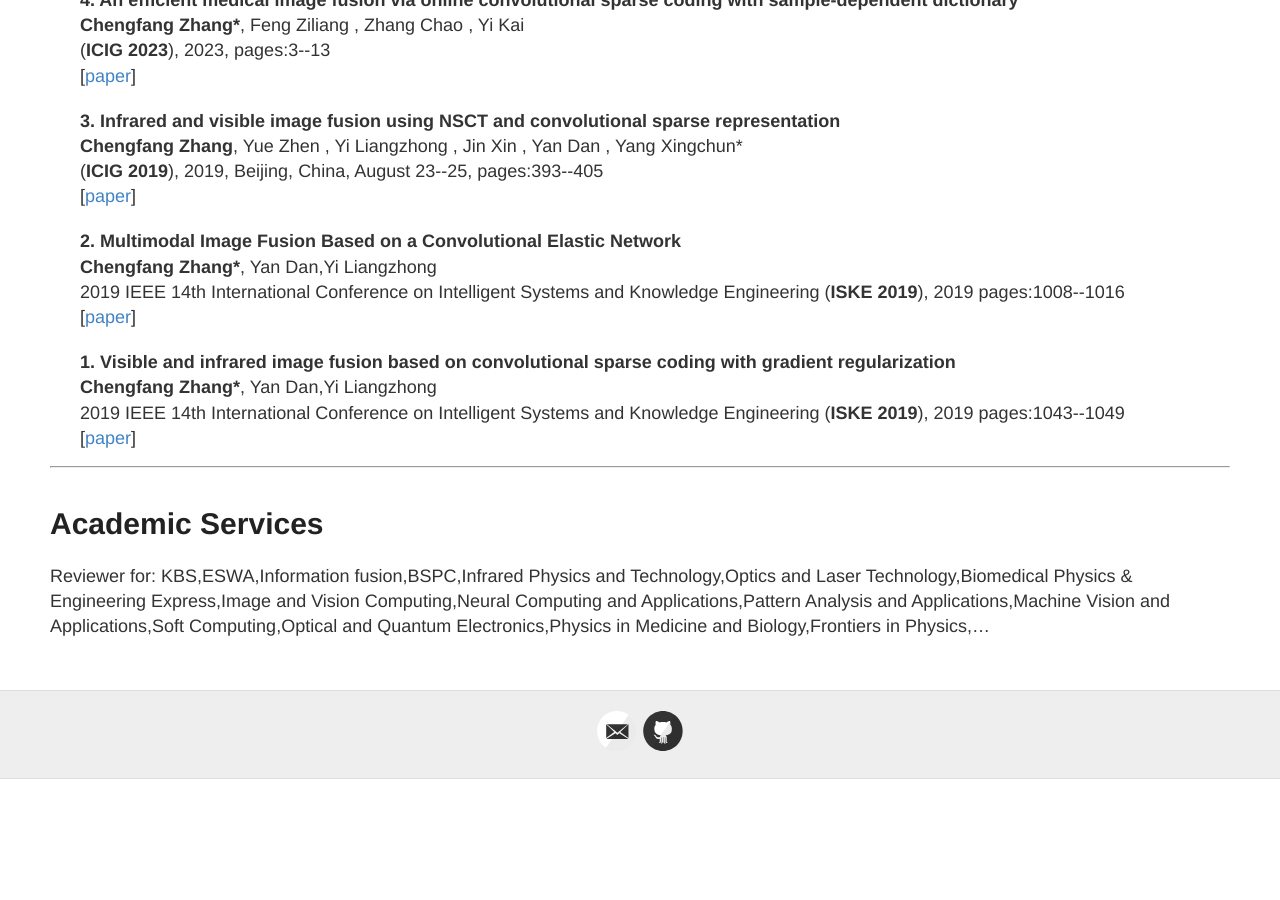
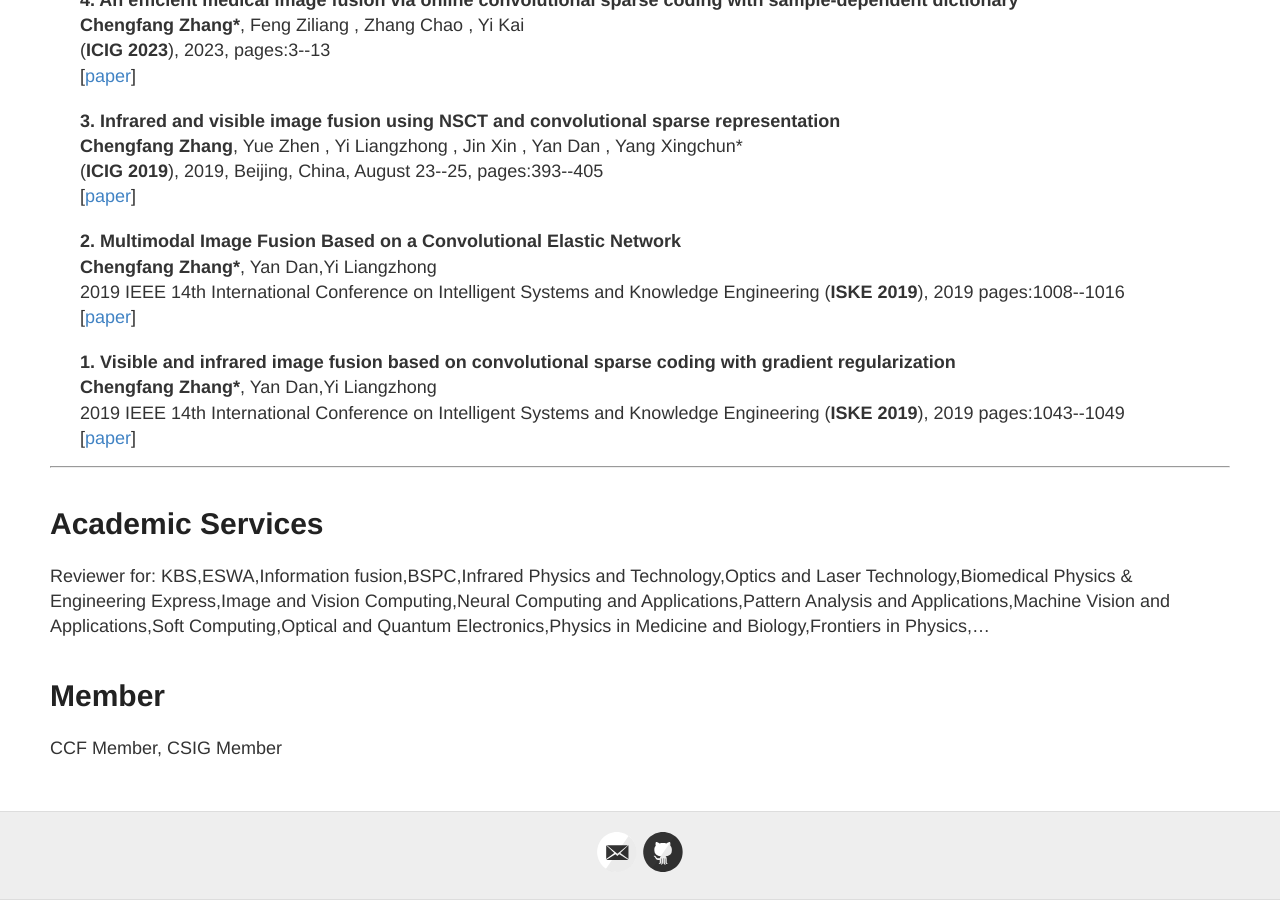
Before and after one commit to ChengfangZhang117/ChengfangZhang117.github.io, a Jekyll site: the page built from index.md, in a window 1280 px wide and 900 px high, scrolled down 3379 px. Built offline with Jekyll 4.4.1, drawn with Linux system fonts in a browser that asks for light colours; our own code applies the rules of GitHub Pages for plain Markdown files; before the commit the page ends 4158 px from its top, so only the background shows below that.

Commit message:
index.md

```diff
--- a/index.md
+++ b/index.md
@@ -262,3 +262,6 @@ I am currently a member at [Intelligent Policing Key Laboratory of Sichuan Provi
 
 Reviewer for:
 KBS,ESWA,Information fusion,BSPC,Infrared Physics and Technology,Optics and Laser Technology,Biomedical Physics & Engineering Express,Image and Vision Computing,Neural Computing and Applications,Pattern Analysis and Applications,Machine Vision and Applications,Soft Computing,Optical and Quantum Electronics,Physics in Medicine and Biology,Frontiers in Physics,...
+
+# Member
+CCF Member, CSIG Member
```
